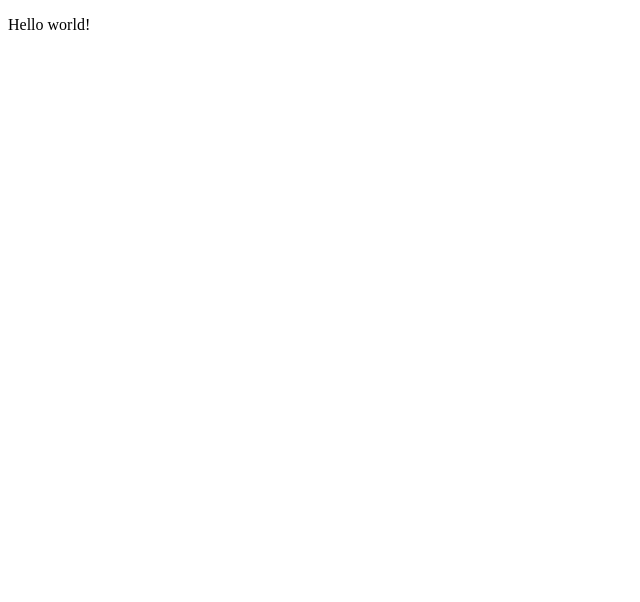
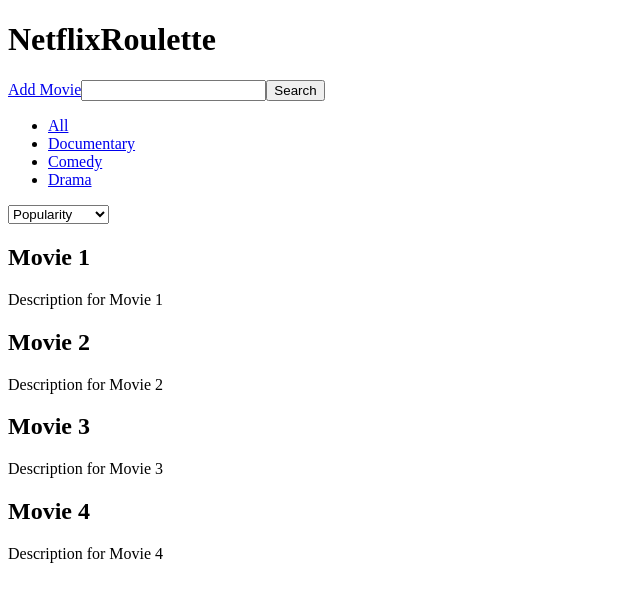
Before and after one commit to FallenBY1/reactJS2022Q4CIS, a React app in the folder movieapp/: page / in a window 1280 px wide. Shown: the top 602 px of the page, without its empty margins (0-640 px from the left). Built offline with nearby package versions, Linux system fonts and the light colour scheme.

Commit message:
Home work 3 - movie app added with folder structure

```diff
--- a/movieapp/src/app.tsx
+++ b/movieapp/src/app.tsx
@@ -1,5 +1,13 @@
+import Header from './containers/header';
+import MainContent from './containers/content';
+
 function App(): JSX.Element {
-  return <p>Hello world!</p>;
+  return (
+    <>
+      <Header />
+      <MainContent />
+    </>
+  );
 }
 
 export default App;
--- /dev/null
+++ b/movieapp/src/components/movielist/index.tsx
@@ -0,0 +1,44 @@
+import MovieElement from './movieelement';
+
+type Movie = {
+  [id: string]: string;
+  title: string;
+  description: string;
+};
+
+const movies: Array<Movie> = [
+  {
+    id: '1',
+    title: 'Movie 1',
+    description: 'Description for Movie 1'
+  },
+  {
+    id: '2',
+    title: 'Movie 2',
+    description: 'Description for Movie 2'
+  },
+  {
+    id: '3',
+    title: 'Movie 3',
+    description: 'Description for Movie 3'
+  },
+  {
+    id: '4',
+    title: 'Movie 4',
+    description: 'Description for Movie 4'
+  }
+];
+
+function MovieList(): JSX.Element {
+  return (
+    <div>
+      {movies.map((movie) => (
+        <>
+          <MovieElement title={movie.title} key={movie.id} description={movie.description} />
+        </>
+      ))}
+    </div>
+  );
+}
+
+export default MovieList;
--- /dev/null
+++ b/movieapp/src/components/movielist/movieelement.tsx
@@ -0,0 +1,18 @@
+type MovieProps = {
+  key: string;
+  title: string;
+  description: string;
+};
+
+function MovieElement(props: MovieProps): JSX.Element {
+  return (
+    <>
+      <div key={props.key}>
+        <h2>{props.title}</h2>
+        <p>{props.description}</p>
+      </div>
+    </>
+  );
+}
+
+export default MovieElement;
--- /dev/null
+++ b/movieapp/src/components/navigation/index.tsx
@@ -0,0 +1,44 @@
+type Menu = {
+  [id: string]: string;
+  title: string;
+  link: string;
+};
+
+const navmenu: Array<Menu> = [
+  {
+    id: 'all',
+    title: 'All',
+    link: 'all'
+  },
+  {
+    id: 'all',
+    title: 'Documentary',
+    link: 'documentary'
+  },
+  {
+    id: 'all',
+    title: 'Comedy',
+    link: 'comedy'
+  },
+  {
+    id: 'all',
+    title: 'Drama',
+    link: 'drama'
+  }
+];
+
+function Navigation(): JSX.Element {
+  return (
+    <ul>
+      {navmenu.map((menu) => (
+        <>
+          <li key={menu.id}>
+            <a href={menu.link}>{menu.title}</a>
+          </li>
+        </>
+      ))}
+    </ul>
+  );
+}
+
+export default Navigation;
--- /dev/null
+++ b/movieapp/src/components/searchform/index.tsx
@@ -0,0 +1,10 @@
+function SearchForm(): JSX.Element {
+  return (
+    <>
+      <input type="search" />
+      <button type="button">Search</button>
+    </>
+  );
+}
+
+export default SearchForm;
--- /dev/null
+++ b/movieapp/src/components/sorting/index.tsx
@@ -0,0 +1,39 @@
+type SortElement = {
+  [id: string]: string;
+  title: string;
+  link: string;
+};
+
+const sortArray: Array<SortElement> = [
+  {
+    id: '1',
+    title: 'Popularity',
+    link: 'popularity'
+  },
+  {
+    id: '2',
+    title: 'Release date',
+    link: 'release-date'
+  },
+  {
+    id: '3',
+    title: 'Rating',
+    link: 'rating'
+  }
+];
+
+function Sorting(): JSX.Element {
+  return (
+    <select>
+      {sortArray.map((element) => (
+        <>
+          <option key={element.id} value={element.link}>
+            {element.title}
+          </option>
+        </>
+      ))}
+    </select>
+  );
+}
+
+export default Sorting;
--- /dev/null
+++ b/movieapp/src/containers/content/index.tsx
@@ -0,0 +1,15 @@
+import Navigation from '../../components/navigation';
+import Sorting from '../../components/sorting';
+import MovieList from '../../components/movielist';
+
+function MainContent(): JSX.Element {
+  return (
+    <>
+      <Navigation />
+      <Sorting />
+      <MovieList />
+    </>
+  );
+}
+
+export default MainContent;
--- /dev/null
+++ b/movieapp/src/containers/header/index.tsx
@@ -0,0 +1,15 @@
+import SearchForm from '../../components/searchform';
+
+function Header(): JSX.Element {
+  return (
+    <>
+      <h1>
+        <b>Netflix</b>Roulette
+      </h1>
+      <a href="#">Add Movie</a>
+      <SearchForm />
+    </>
+  );
+}
+
+export default Header;
```
Also changed, not shown: movieapp/.eslintrc.js, movieapp/.prettierrc.json.
